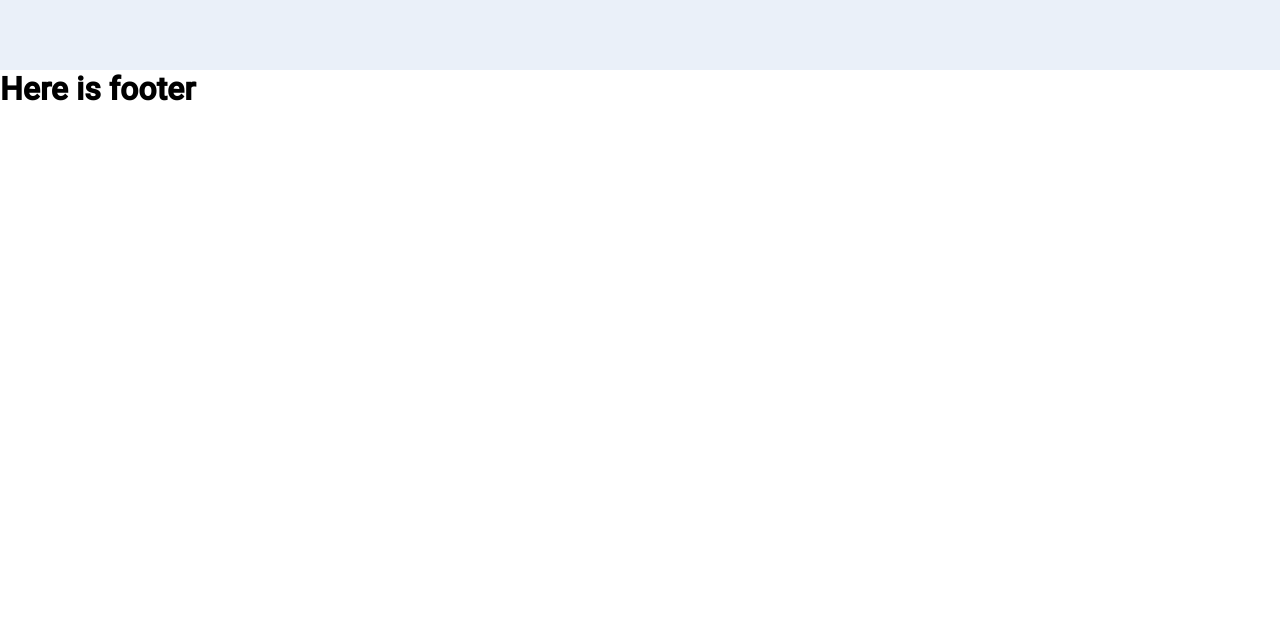
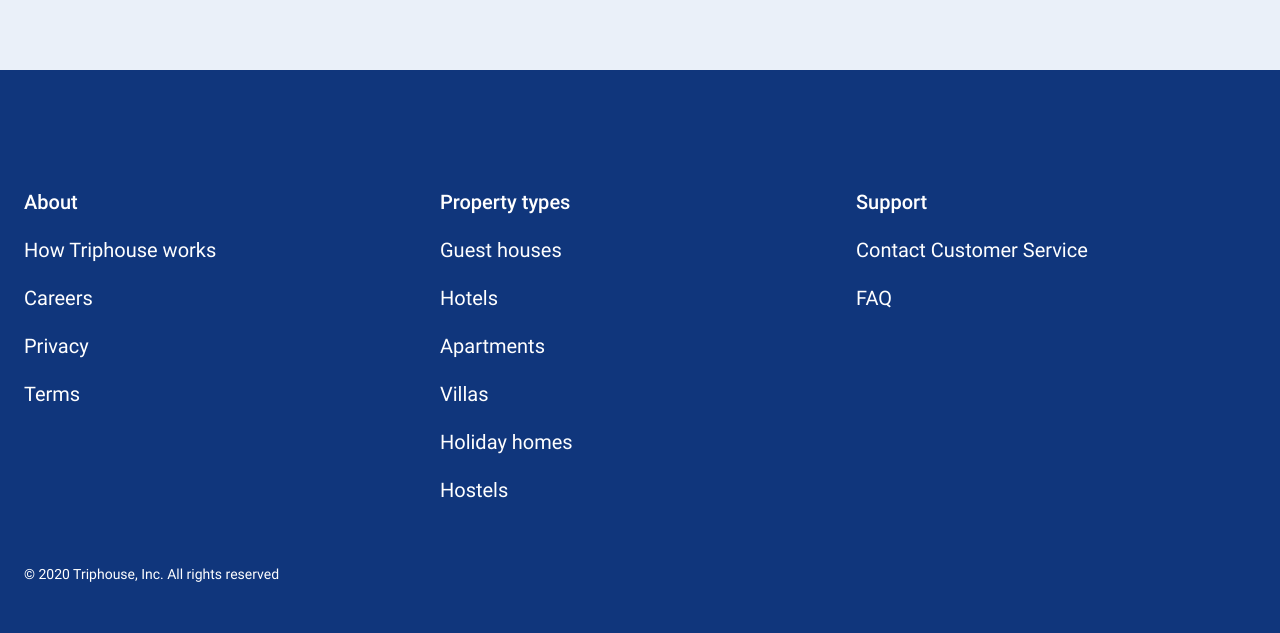
Before and after one commit to ArtyomLobanok/IF7-REACT, a React app: page / in a window 1280 px wide. Shown: the part 1241-1874 px from the top of the page. Before the commit the page ends 1350 px from the top, so only its background shows below. Built offline with nearby package versions, Linux system fonts and the light colour scheme; no server answers.

Commit message:
adding footer

```diff
--- a/src/components/FormOfSeach/FormFieldDate/FormFieldDate.js
+++ b/src/components/FormOfSeach/FormFieldDate/FormFieldDate.js
@@ -41,7 +41,6 @@
                 monthsShown={2}
                 dateFormat='E, MMM d'
             />
-
         </div>
     );
 };
--- a/src/components/HeaderMenu/HeaderMenu.css
+++ b/src/components/HeaderMenu/HeaderMenu.css
@@ -1,6 +1,5 @@
 .header {
     padding-top: 3.125rem;
-    margin-bottom: 196px;
     top: 0;
     left: 0;
     right: 0;
--- a/src/components/InnerTripHouse/InnerTripHouse.css
+++ b/src/components/InnerTripHouse/InnerTripHouse.css
@@ -1,3 +1,6 @@
+.Inner {
+    margin-top: 196px;
+}
 .Inner__title {
     margin-bottom: 145px;
     font-size: 3.125rem;
--- a/src/views/App/App.css
+++ b/src/views/App/App.css
@@ -43,7 +43,6 @@
 body {
     font-family: "Roboto", sans-serif;
     font-size: 16px;
-    line-height: 1.2;
 }
 
 :root {
--- a/src/views/FooterApp/Footer.css
+++ b/src/views/FooterApp/Footer.css
@@ -0,0 +1,15 @@
+.footerSection {
+    position: relative;
+    bottom: 0;
+    right: 0;
+    left: 0;
+    padding: 7.5rem 0;
+    background-color: #10367C;
+}
+
+.copyright {
+    margin-top: 64px;
+    font-size: 0.875rem;
+    color: #FFFFFF;
+    font-weight: 400;
+}
--- a/src/views/FooterApp/Footer.js
+++ b/src/views/FooterApp/Footer.js
@@ -1,20 +1,16 @@
 import React from "react";
 import "./Footer.css"
-// import { BrowserRouter, Routes, Router, Route, Link } from "react-router-dom";
+import FooterListColumb from "./FooterListColumb/FooterListColumb";
+
 
 const Footer = () => {
-    return(
-        <h1>Here is footer</h1>
-        // <BrowserRouter>
-        //     <Routes>
-        //         <Route path="/" element={<template/>}>
-        //             <Route index element={<template/>} />
-        //             <Route path="blogs" element={<template/>} />
-        //             <Route path="contact" element={<template/>} />
-        //             <Route path="*" element={<template/>} />
-        //         </Route>
-        //     </Routes>
-        // </BrowserRouter>
+    return (
+        <div className="footerSection">
+            <div className="container">
+                <FooterListColumb/>
+                <div className="copyright">© 2020 Triphouse, Inc. All rights reserved</div>
+            </div>
+        </div>
     )
 };
 
--- /dev/null
+++ b/src/views/FooterApp/FooterListColumb/FooterListColumb.css
@@ -0,0 +1,29 @@
+.footerList {
+    display: flex;
+}
+.footerList ul {
+    margin-right: 16px;
+}
+
+.footerList ul:last-child {
+    margin-right: 0;
+}
+
+.footerColumn {
+    width: calc(var(--image-height) / 3);
+}
+
+.footerColumn > li {
+    list-style-type: none;
+    font-size: 20px;
+    color: #FFFFFF;
+    margin-bottom: 24px;
+}
+
+.footerColumn > li:first-child {
+    font-weight: 500;
+}
+
+.footerColumn > li:last-child {
+    margin-bottom: 0;
+}
--- /dev/null
+++ b/src/views/FooterApp/FooterListColumb/FooterListColumb.js
@@ -0,0 +1,33 @@
+import React from 'react';
+import ListItem from "./ListItem/ListItem";
+import "./FooterListColumb.css"
+
+const FooterListColumb = () => {
+    return (
+        <div className="footerList">
+            <ul className="footerColumn">
+                <li><ListItem text="About"/></li>
+                <li><ListItem text="How Triphouse works"/></li>
+                <li><ListItem text="Careers"/></li>
+                <li><ListItem text="Privacy"/></li>
+                <li><ListItem text="Terms"/></li>
+            </ul>
+            <ul className="footerColumn">
+                <li><ListItem text="Property types"/></li>
+                <li><ListItem text="Guest houses"/></li>
+                <li><ListItem text="Hotels"/></li>
+                <li><ListItem text="Apartments"/></li>
+                <li><ListItem text="Villas"/></li>
+                <li><ListItem text="Holiday homes"/></li>
+                <li><ListItem text="Hostels"/></li>
+            </ul>
+            <ul className="footerColumn">
+                <li><ListItem text="Support"/></li>
+                <li><ListItem text="Contact Customer Service"/></li>
+                <li><ListItem text="FAQ"/></li>
+            </ul>
+        </div>
+    )
+}
+
+export default FooterListColumb;
--- /dev/null
+++ b/src/views/FooterApp/FooterListColumb/ListItem/ListItem.css
@@ -0,0 +1,11 @@
+.footerLink {
+    text-decoration: none;
+    color: #FFFFFF;
+}
+
+.footerLink:hover {
+    -webkit-transition: opacity 0.1s linear;
+    transition: opacity 0.1s linear;
+    color: #F5BD41;
+    text-decoration: underline;
+}
--- /dev/null
+++ b/src/views/FooterApp/FooterListColumb/ListItem/ListItem.js
@@ -0,0 +1,13 @@
+import React from 'react';
+import "./ListItem.css"
+
+const handleClickLink = (e) => {
+    e.preventDefault();
+    return false;
+}
+
+const ListItem = (props) => {
+    return <a className="footerLink" href="/#" onClick={handleClickLink}>{props.text}</a>
+}
+
+export default ListItem;
```
